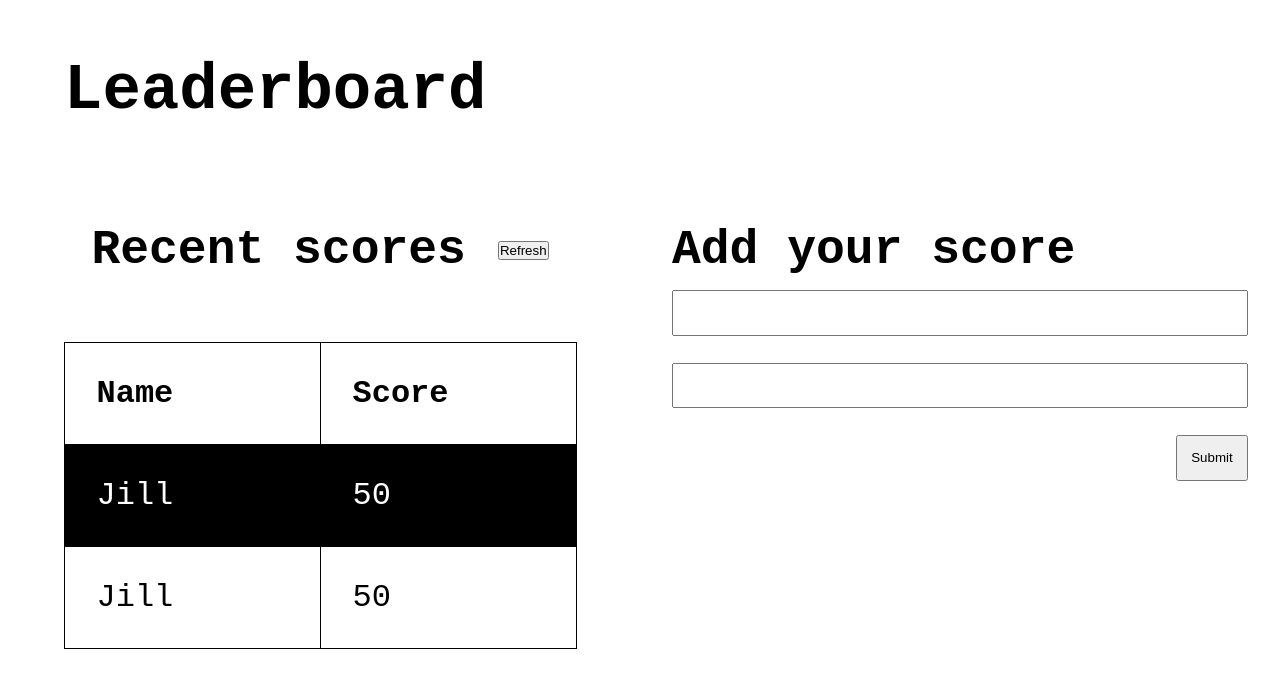
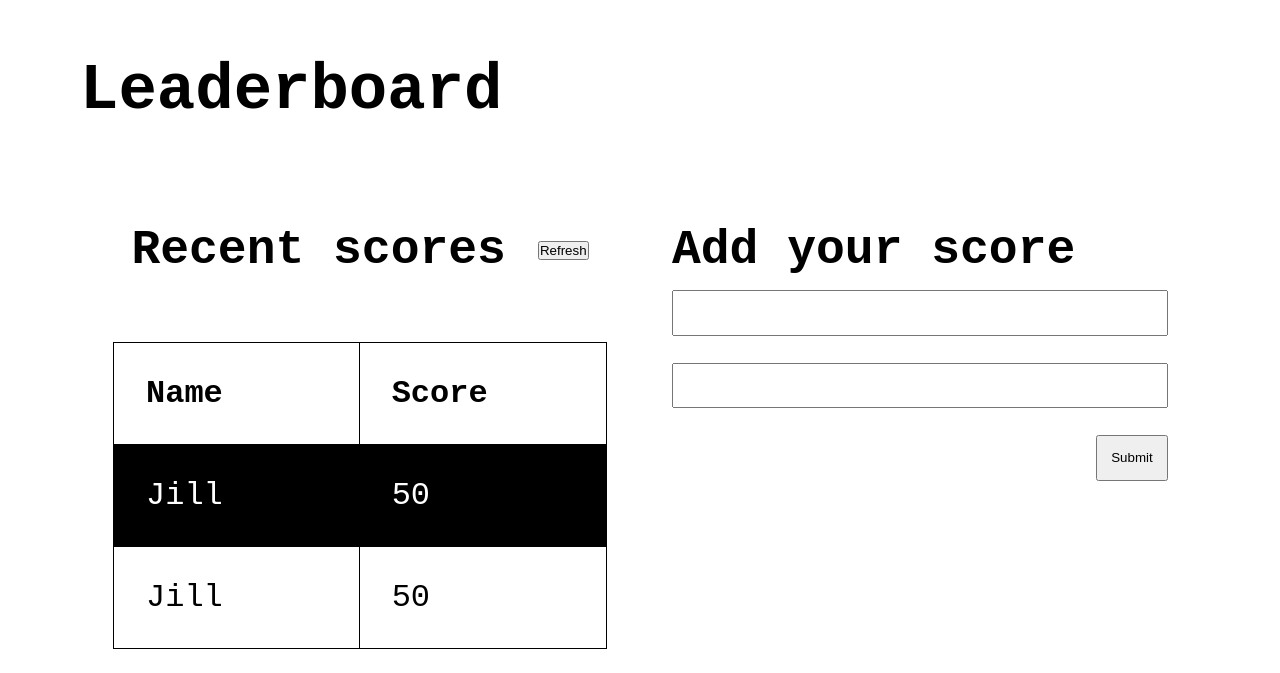
Before and after one commit to gabrielyea/leaderboard, a website built with webpack: page src/index.html in a window 1280 px wide. Shown: the part 137-810 px from the top of the page. Built offline with nearby package versions, Linux system fonts and the light colour scheme.

Commit message:
Add general padding to body

```diff
--- a/src/scss/layout/_body.scss
+++ b/src/scss/layout/_body.scss
@@ -4,4 +4,6 @@
 body {
   @include setFontAttributes;
   @include setColors(get-color(light2), get-color(dark2));
+
+  padding: 0 5em;
 }
--- a/src/scss/layout/_headers.scss
+++ b/src/scss/layout/_headers.scss
@@ -13,7 +13,7 @@ header {
 
     h1 {
       grid-column: 1 / span 2;
-      margin: 1em;
+      margin: 1em 0;
     }
   }
 }
```
